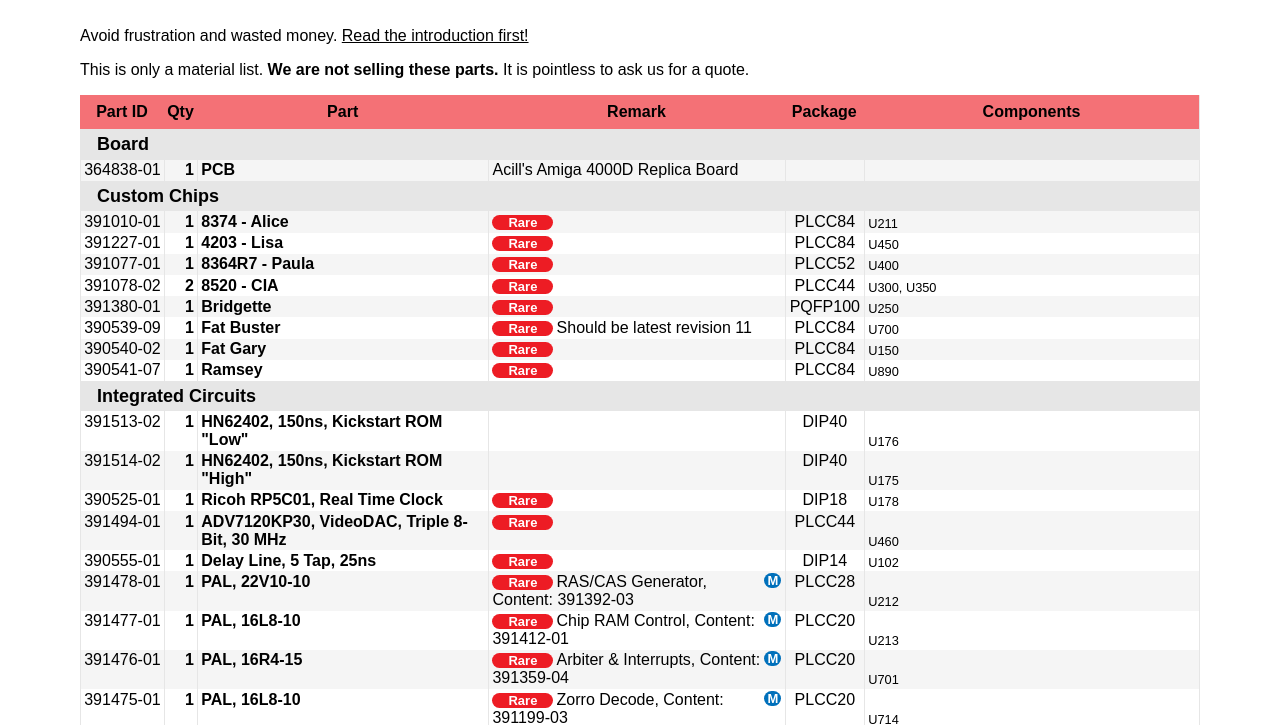
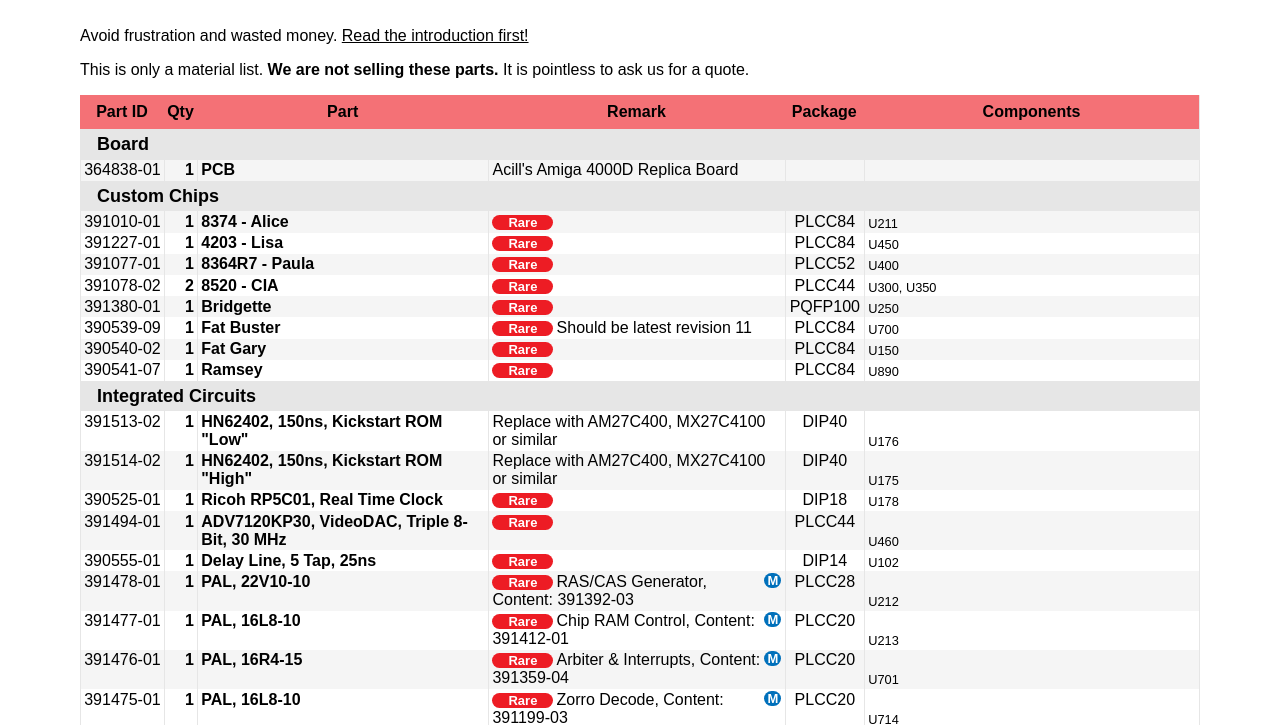
Before and after one commit to shred/a4000-bom, a plain HTML site: page docs/a4000-bom.html in a window 1280 px wide. Shown: the part 65-790 px from the top of the page. Drawn offline with Linux system fonts and the light colour scheme.

Commit message:
Remark replacement for HN62402

```diff
--- a/docs/a4000-bom.html
+++ b/docs/a4000-bom.html
@@ -120,7 +120,7 @@
     <td class="c-id">391513-02</td>
     <td class="c-qty">1</td>
     <td class="c-prt">HN62402, 150ns, Kickstart ROM &#34;Low&#34;</td>
-    <td class="c-rem"></td>
+    <td class="c-rem">Replace with AM27C400, MX27C4100 or similar</td>
     <td class="c-pkg">DIP40</td>
     <td class="c-cmp">U176</td>
 </tr>
@@ -129,7 +129,7 @@
     <td class="c-id">391514-02</td>
     <td class="c-qty">1</td>
     <td class="c-prt">HN62402, 150ns, Kickstart ROM &#34;High&#34;</td>
-    <td class="c-rem"></td>
+    <td class="c-rem">Replace with AM27C400, MX27C4100 or similar</td>
     <td class="c-pkg">DIP40</td>
     <td class="c-cmp">U175</td>
 </tr>
```
Also changed, not shown: 2 other files.
